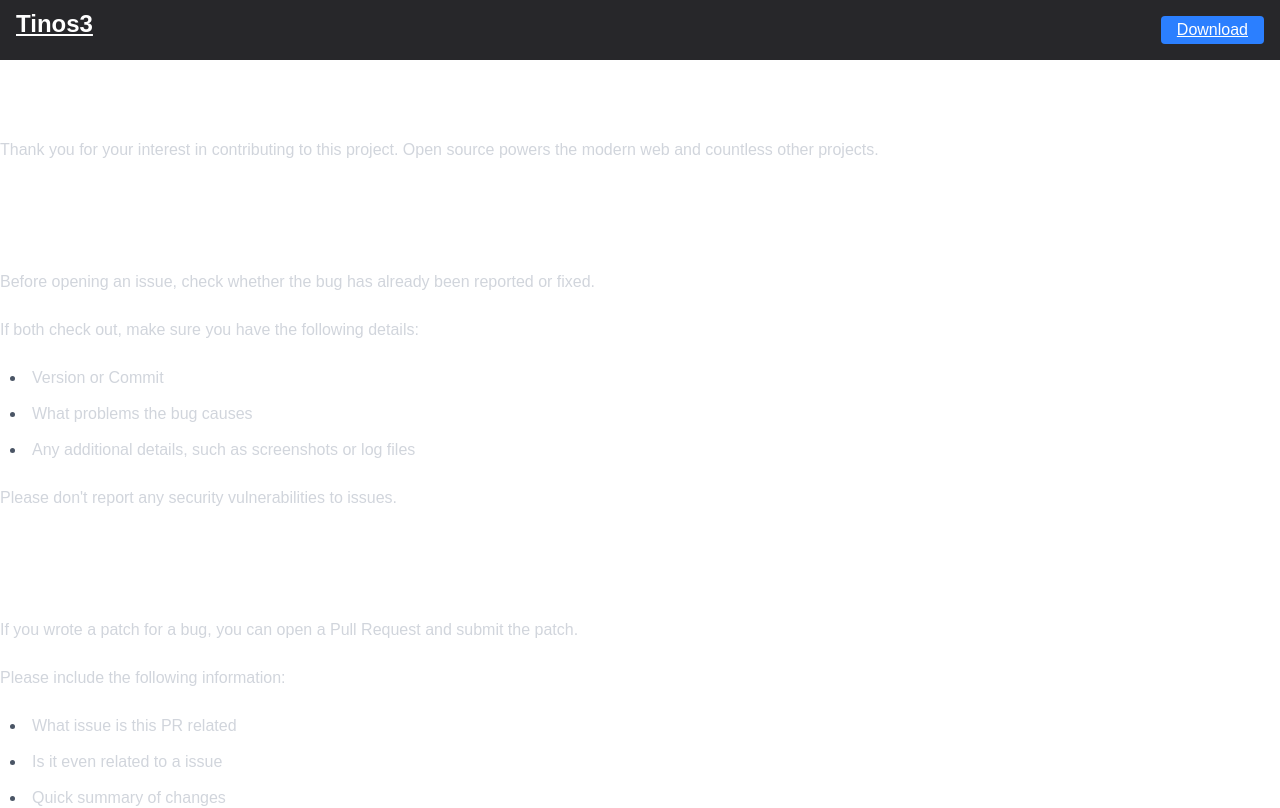
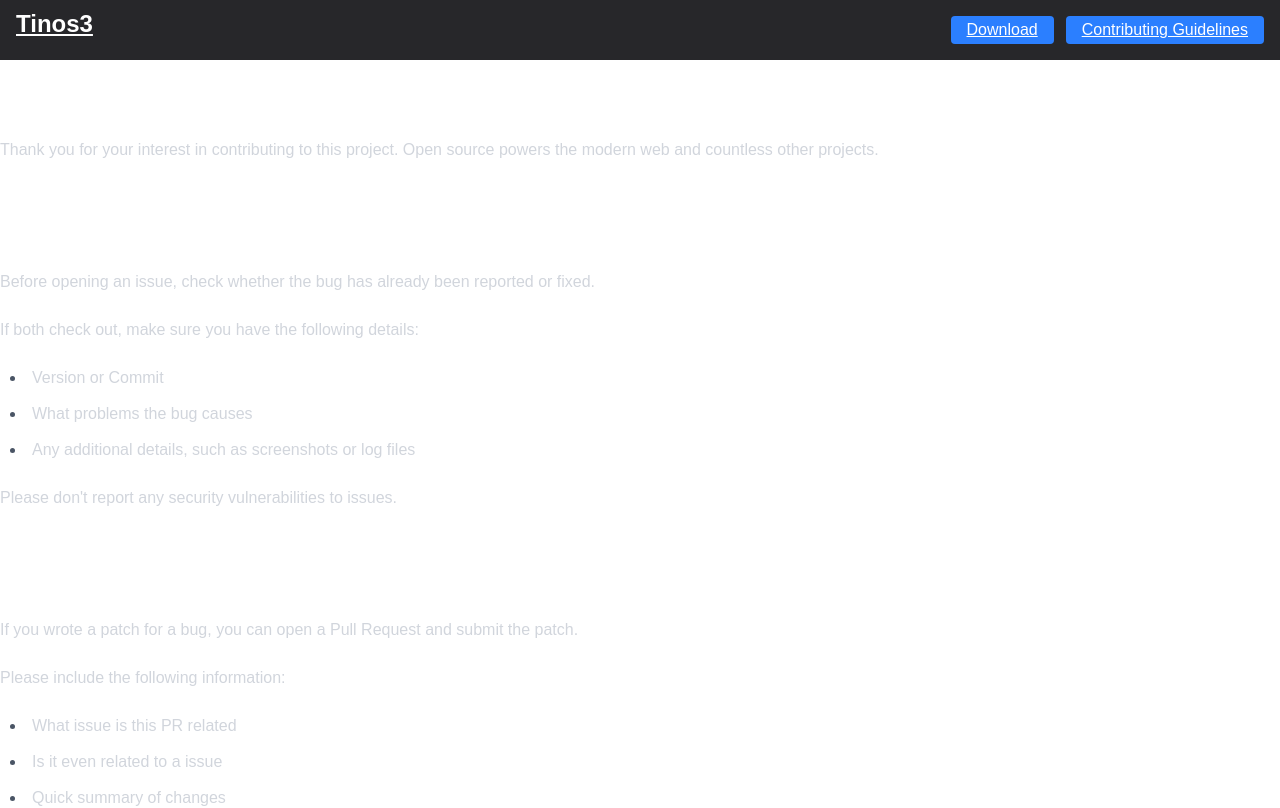
Before and after one commit to Tin-Systems-Platform/tinos3-website, a Next.js app: page /contributing-guidelines in a window 1280 px wide. Shown: the top 808 px of the page. Built offline with nearby package versions, Linux system fonts and the light colour scheme.

Commit message:
Link to the contributing guidlines in header; Speed insights

```diff
--- a/app/layout.js
+++ b/app/layout.js
@@ -1,6 +1,7 @@
 import { Geist, Geist_Mono } from "next/font/google";
 import "./globals.css";
 import { Analytics } from "@vercel/analytics/next"
+import { SpeedInsights } from "@vercel/speed-insights/next"
 
 const geistSans = Geist({
   variable: "--font-geist-sans",
@@ -25,6 +26,7 @@ export default function RootLayout({ children }) {
     >
       <body className="min-h-full flex flex-col">{children}</body>
       <Analytics/>
+      <SpeedInsights/>
     </html>
   );
 }
--- a/components/Header.jsx
+++ b/components/Header.jsx
@@ -10,6 +10,9 @@ const Header = () => {
           <button className="bg-blue-500 hover:bg-blue-700 text-white font-bold px-4 rounded">
             <Link href="/download">Download</Link>
           </button>
+          <button className="bg-blue-500 hover:bg-blue-700 text-white font-bold px-4 rounded ml-3">
+            <Link href="/contributing-guidelines">Contributing Guidelines</Link>
+          </button>
         </div>
 
     </div>
--- a/package.json
+++ b/package.json
@@ -15,6 +15,7 @@
     "@tailwindcss/typography": "^0.5.20",
     "@types/mdx": "^2.0.14",
     "@vercel/analytics": "^2.0.1",
+    "@vercel/speed-insights": "^2.0.0",
     "next": "16.2.12",
     "react": "19.2.4",
     "react-dom": "19.2.4"
```
Also changed, not shown: 1 other file (tests, documents, lock files or other folders).
